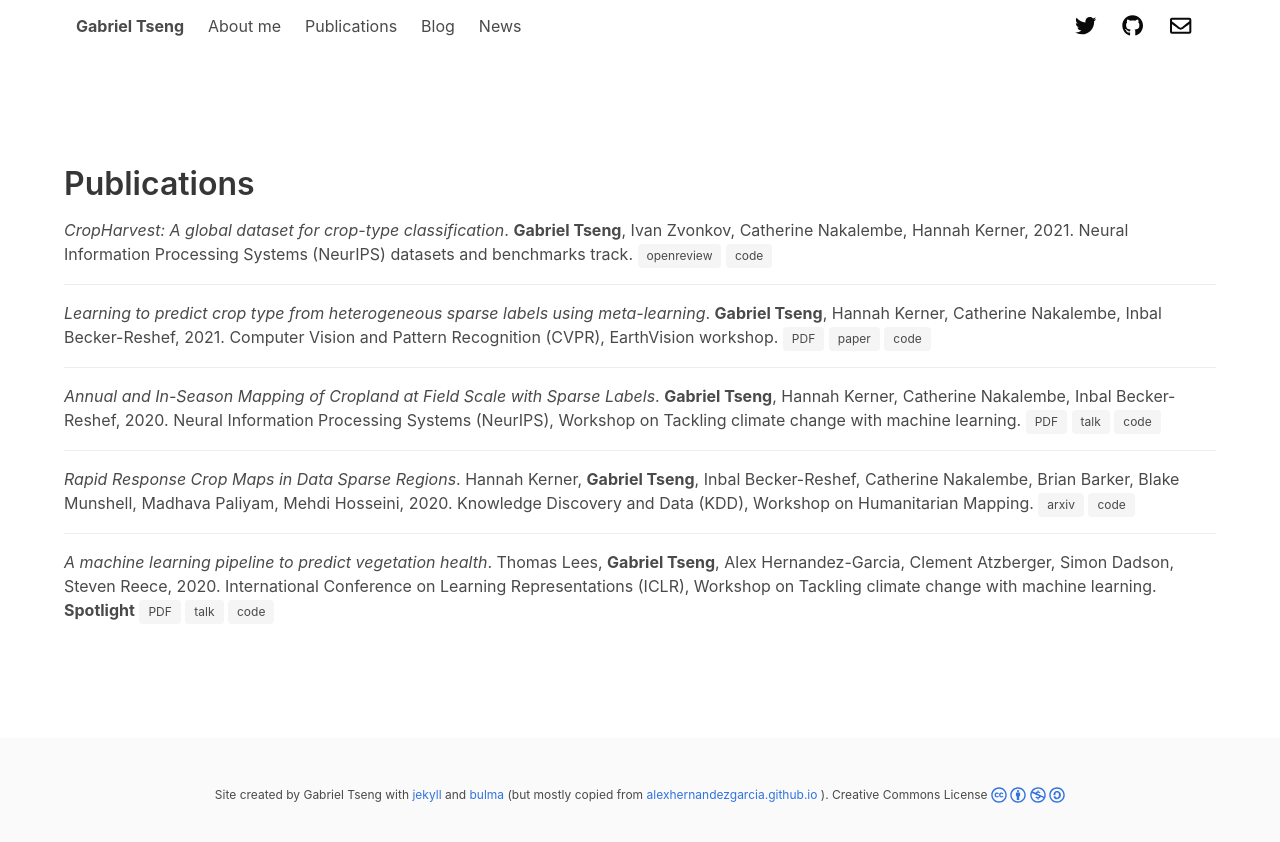
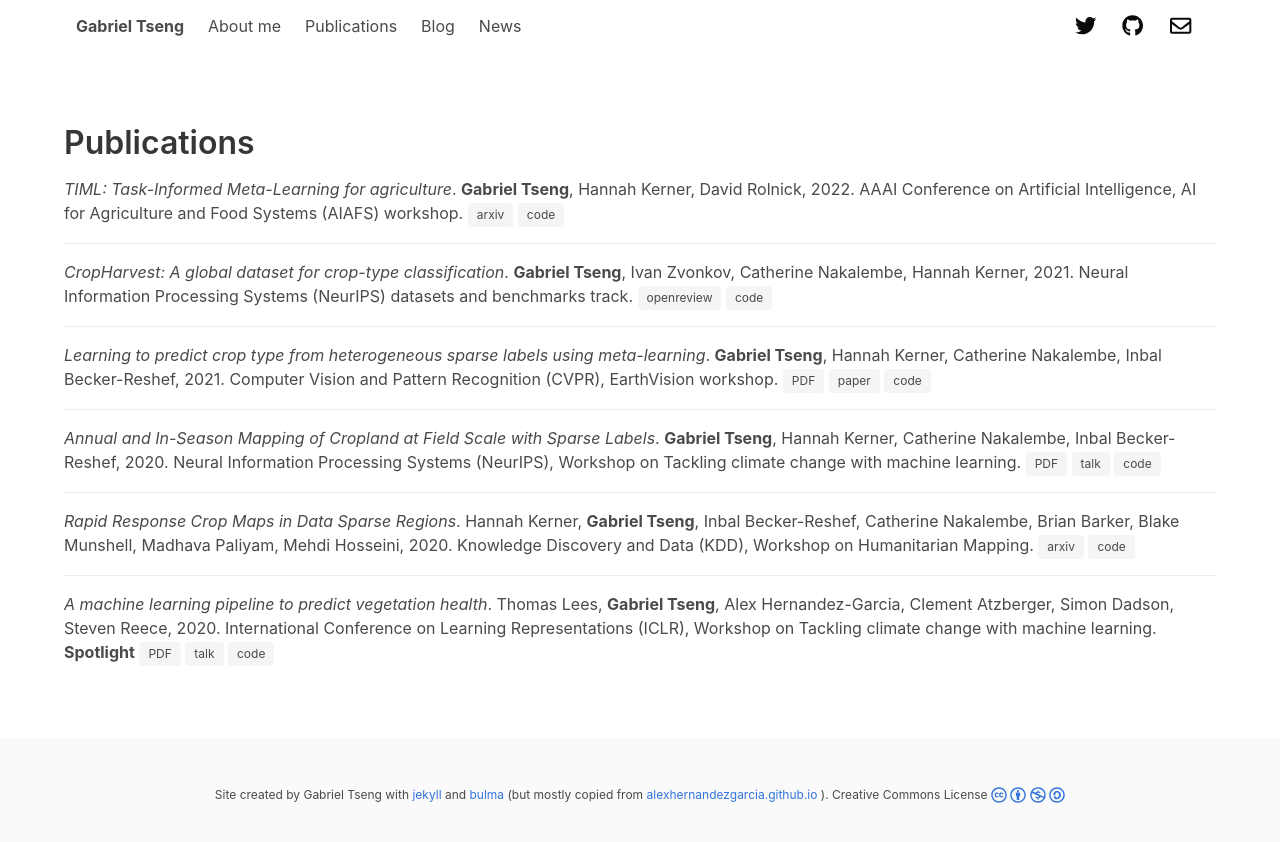
Before and after one commit to gabrieltseng/gabrieltseng.github.io, a Jekyll site: the page built from _pages/publications.html, in a window 1280 px wide. Shown: the top 842 px of the page. Built offline with Jekyll 4.4.1, drawn with Linux system fonts in a browser that asks for light colours; nearby versions of some CDN libraries; a style sheet for code colours, icons or effects is not loaded.

Commit message:
Add TIML

```diff
--- a/_data/publications.yml
+++ b/_data/publications.yml
@@ -1,3 +1,15 @@
+- title: "TIML: Task-Informed Meta-Learning for agriculture"
+  authors:
+    - Gabriel Tseng
+    - Hannah Kerner
+    - David Rolnick
+  year: 2022
+  journal: AAAI Conference on Artificial Intelligence, AI for Agriculture and Food Systems (AIAFS) workshop
+  tags:
+    - tag: arxiv
+      link: https://arxiv.org/abs/2202.02124
+    - tag: code
+      link: https://github.com/nasaharvest/timl
 - title: "CropHarvest: A global dataset for crop-type classification"
   authors:
     - Gabriel Tseng
```
